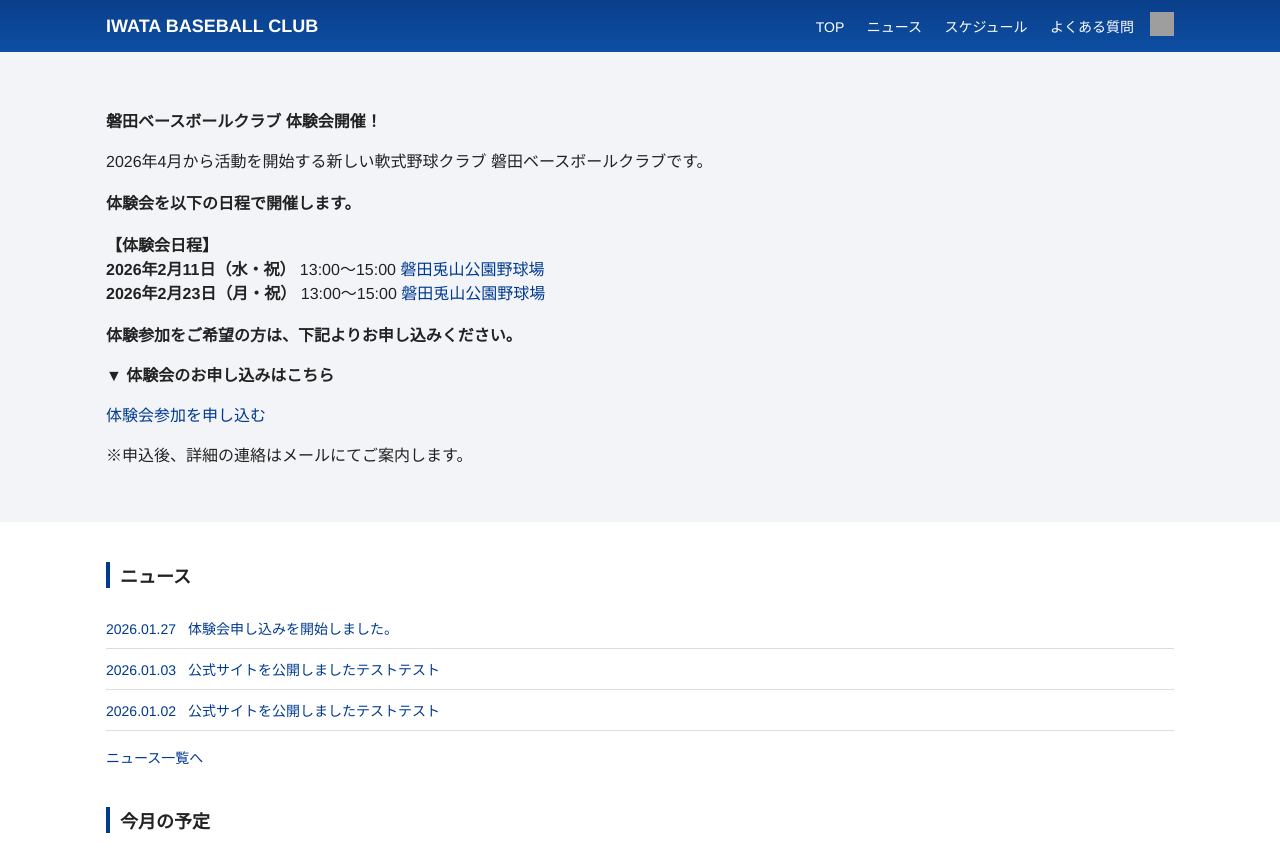
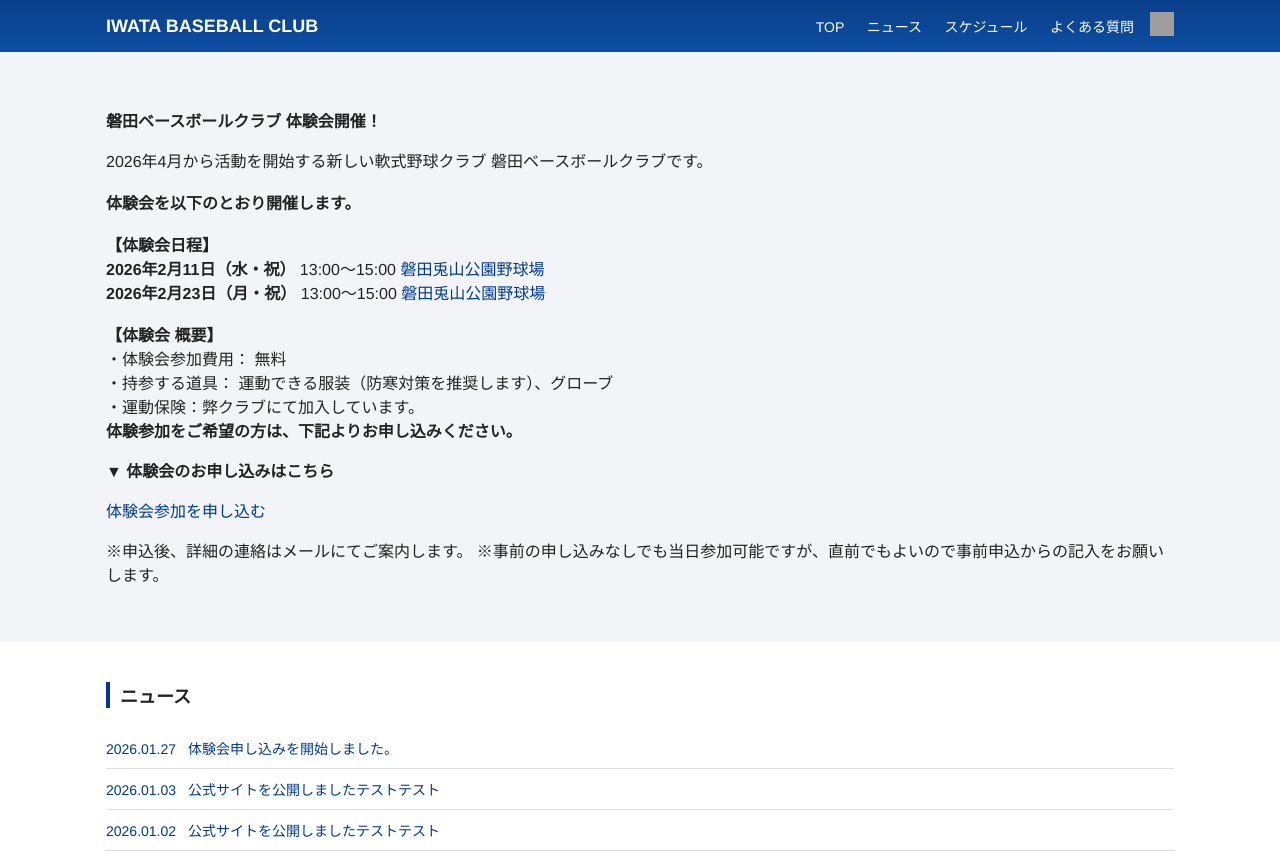
Before and after one commit to moutineigo/baseball, a Jekyll site: the page built from index.md, in a window 1280 px wide and 900 px high, cut to the strip 0-853 px from the top of the window. Built offline with Jekyll 4.4.1, drawn with Linux system fonts in a browser that asks for light colours; grey boxes are pictures that could not be loaded.

Commit message:
Add files via upload

```diff
--- a/_layouts/home.html
+++ b/_layouts/home.html
@@ -9,7 +9,7 @@ layout: default
 <p>
   2026年4月から活動を開始する新しい軟式野球クラブ 磐田ベースボールクラブです。<br><br>
 
-  <strong>体験会を以下の日程で開催します。</strong><br><br>
+  <strong>体験会を以下のとおり開催します。</strong><br><br>
 
   <strong>【体験会日程】</strong><br>
   <strong>2026年2月11日（水・祝）</strong> 13:00〜15:00
@@ -26,6 +26,12 @@ layout: default
    磐田兎山公園野球場
    </a><br><br>
 
+  <strong>【体験会 概要】</strong><br>
+・体験会参加費用： 無料<br>
+・持参する道具： 運動できる服装（防寒対策を推奨します）、グローブ<br>
+・運動保険：弊クラブにて加入しています。<br>
+
+
   <strong>体験参加をご希望の方は、下記よりお申し込みください。</strong>
 </p>
 
@@ -40,6 +46,7 @@ layout: default
     </a>
     <p class="hero-note">
       ※申込後、詳細の連絡はメールにてご案内します。
+      ※事前の申し込みなしでも当日参加可能ですが、直前でもよいので事前申込からの記入をお願いします。
     </p>
   </div>
 </section>
```
